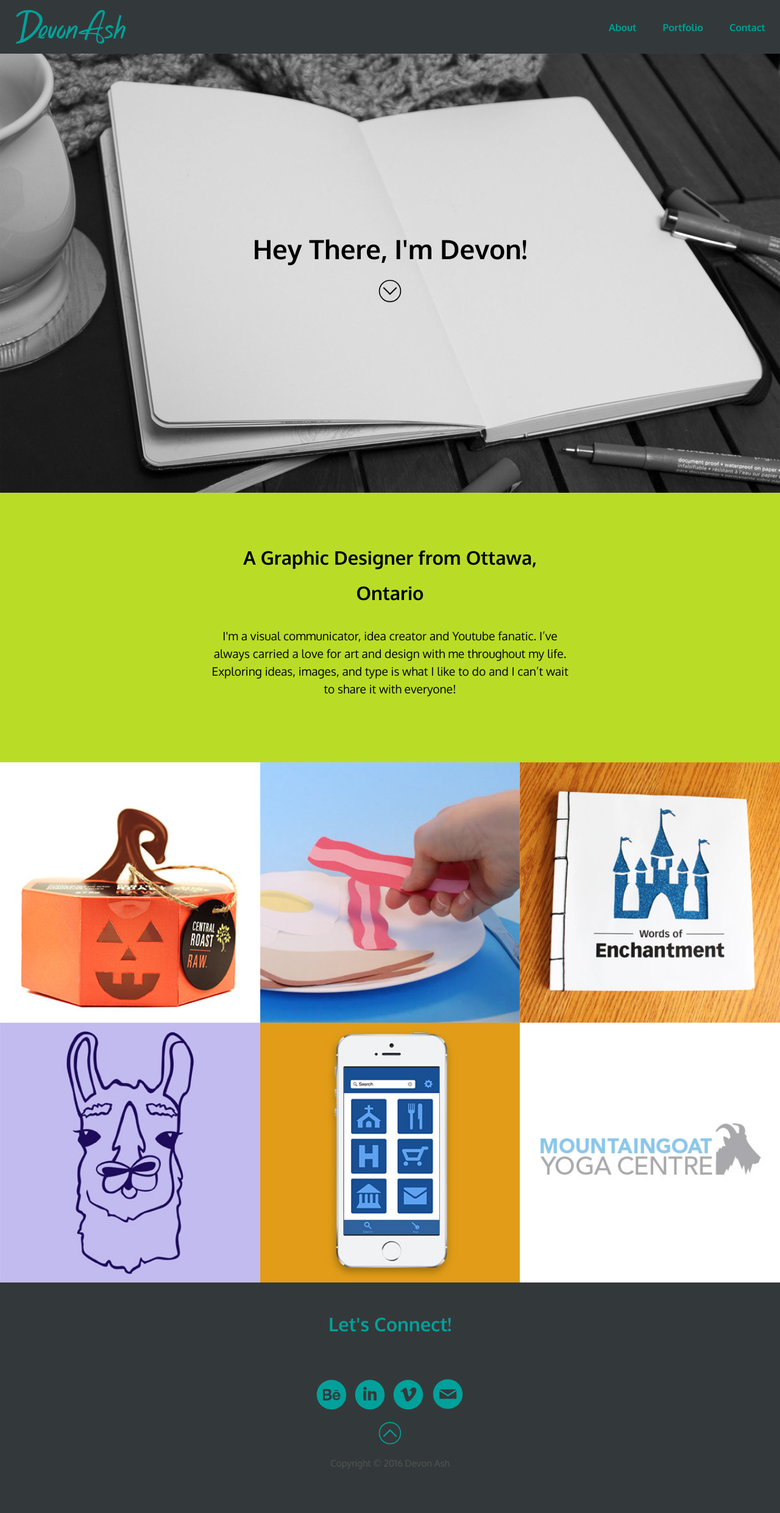
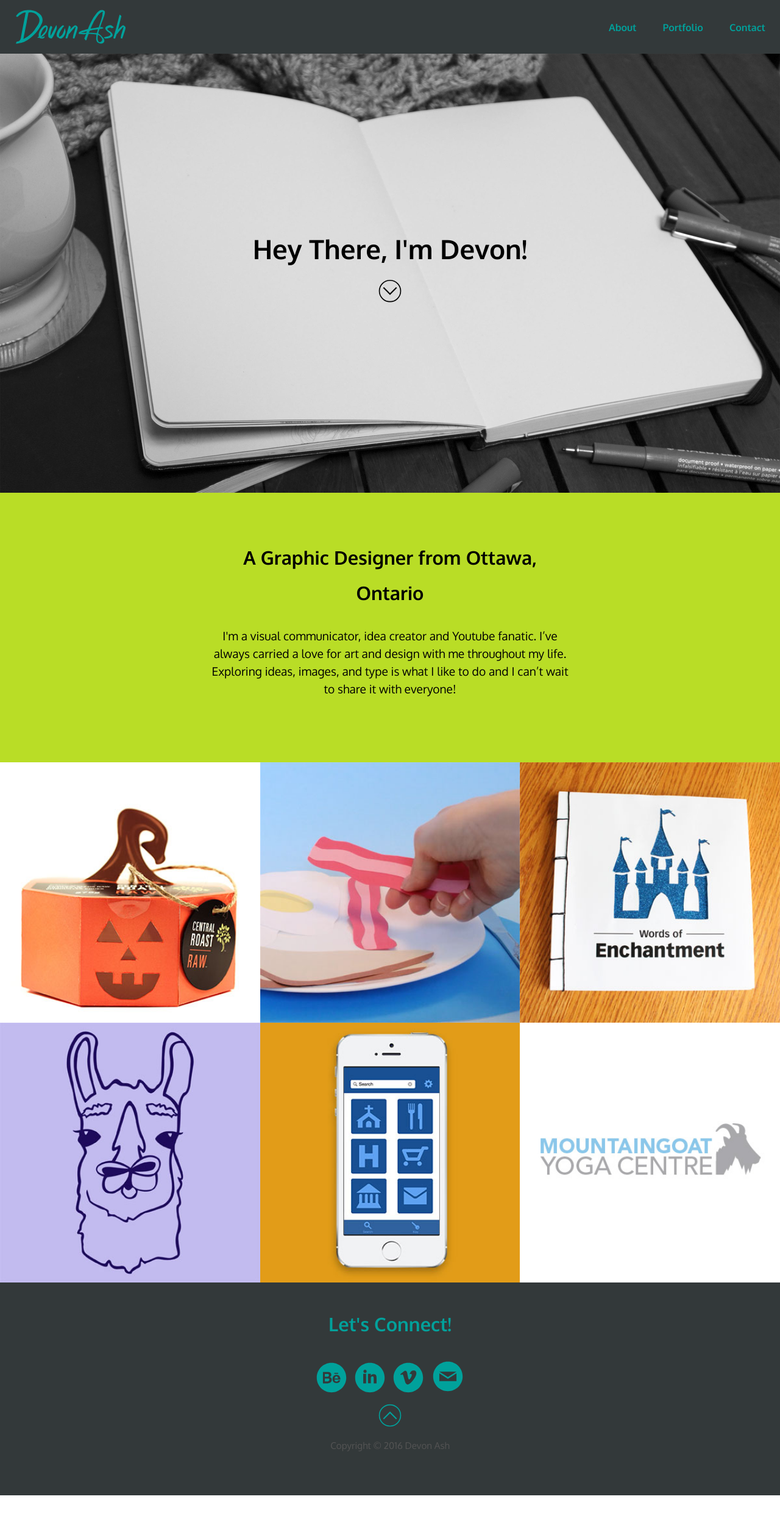
Before and after one commit to devonash/portfolio, a Jekyll site: the page built from index.html, in a window 1280 px wide. Shown: the whole page at 61% size. Built offline with Jekyll 4.4.1, drawn with Linux system fonts in a browser that asks for light colours; after the commit the page ends 2452 px from its top, so only the background shows below that.

Commit message:
Added push-0 to footer H2

```diff
--- a/_layouts/default.html
+++ b/_layouts/default.html
@@ -38,7 +38,7 @@
   </main>
 
 	<footer id="contact" role="contentinfo">
-		<h2>Let's Connect!</h2>
+		<h2 class="push-0">Let's Connect!</h2>
 
 		<div class="media-links">
       <a href="https://www.behance.net/devonash" aria-label="Go to Devon Ash's Behance" rel="external">
```
